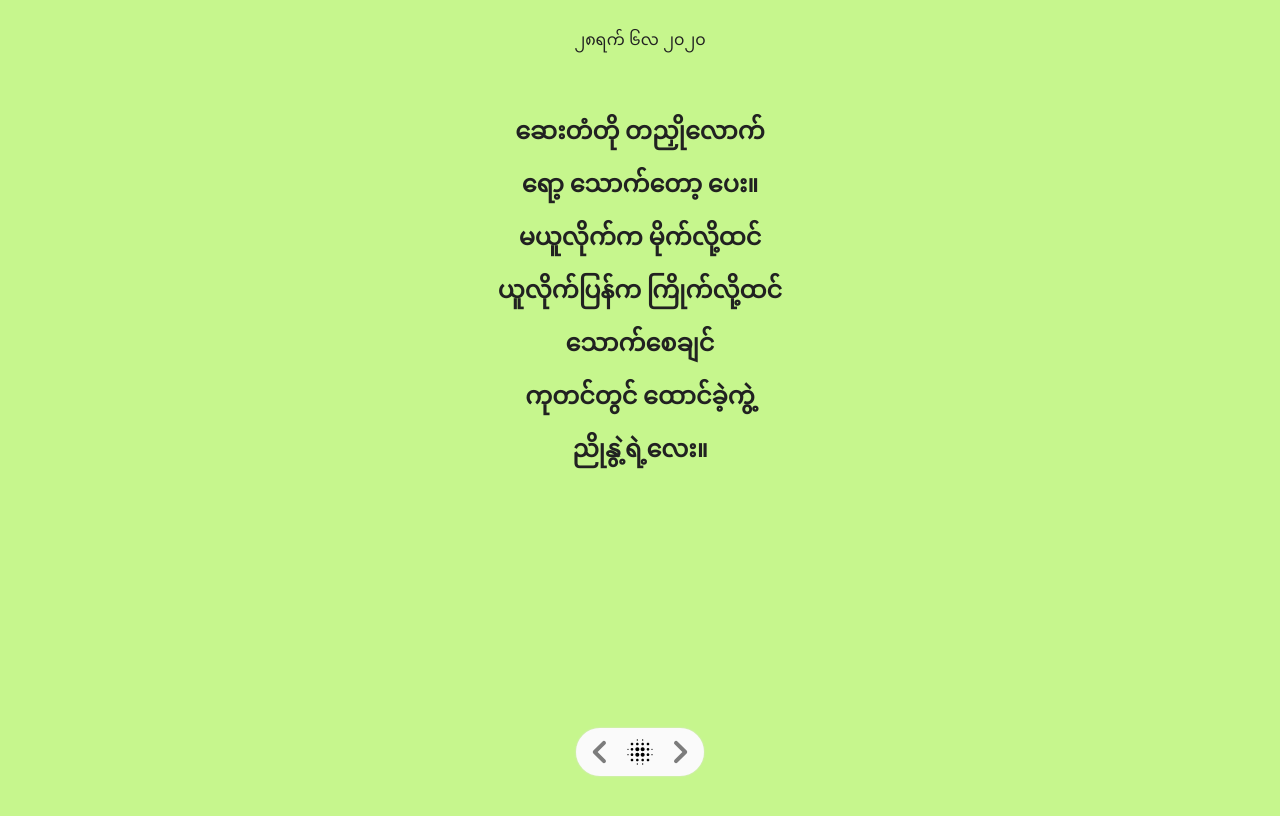
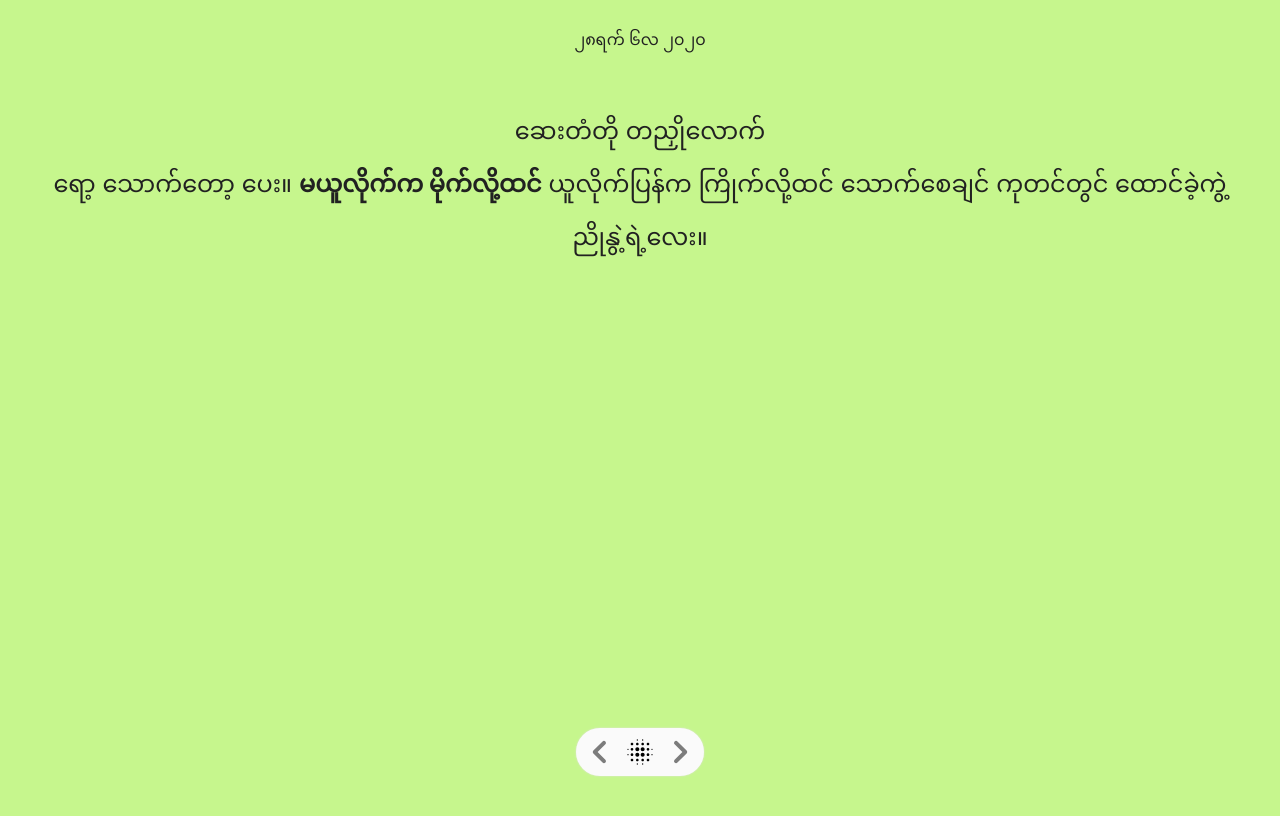
Before and after one commit to chanyeinthaw/letters, a React (Create React App) app: page / in a window 1280 px wide. Shown: the top 816 px of the page. Built offline with nearby package versions, Linux system fonts and the light colour scheme; a web font is replaced by a local one.

Commit message:
Add text view with fixed data

```diff
--- a/src/App.js
+++ b/src/App.js
@@ -4,7 +4,6 @@ import {TextView} from "./text-view/TextView";
 function App() {
     const styles = {
         fontSize: 24,
-        fontWeight: 700,
         backgroundColor: '#c6f68d',
         color: '#212121',
         marginLeft: 52,
@@ -12,22 +11,7 @@ function App() {
         textAlign: 'center'
     }
 
-    const textData = `
-ဆေးတံတို တညှိုလောက်
-
-ရော့ သောက်တော့ ပေး။
-
-
-မယူလိုက်က မိုက်လို့ထင်
-
-ယူလိုက်ပြန်က ကြိုက်လို့ထင်
-
-သောက်စေချင်
-
-ကုတင်တွင် ထောင်ခဲ့ကွဲ့
-
-ညိုနွဲ့ရဲ့လေး။
-`
+    const textData = `ဆေးတံတို တညှိုလောက်<br/>ရော့ သောက်တော့ ပေး။   **မယူလိုက်က မိုက်လို့ထင်**  ယူလိုက်ပြန်က ကြိုက်လို့ထင်  သောက်စေချင်  ကုတင်တွင် ထောင်ခဲ့ကွဲ့  ညိုနွဲ့ရဲ့လေး။`
     console.log(textData)
 
     return <TextView styles={styles} text={textData}/>
--- a/src/text-view/TextView.js
+++ b/src/text-view/TextView.js
@@ -28,7 +28,7 @@ export class TextView extends Component {
                     <span>၂၈ရက် ၆လ ၂၀၂၀</span>
                 </div>
                 <div className={classes.Text} style={styles}>
-                    <ReactMarkdown source={text} />
+                    <ReactMarkdown source={text} escapeHtml={false}/>
                 </div>
                 <Navigator nextAction={() => {}}
                         prevAction={() => {}}
@@ -41,5 +41,5 @@ export class TextView extends Component {
 
 TextView.propTypes = {
     styles: PropTypes.object,
-    text: PropTypes.object
+    text: PropTypes.string
 }
```
